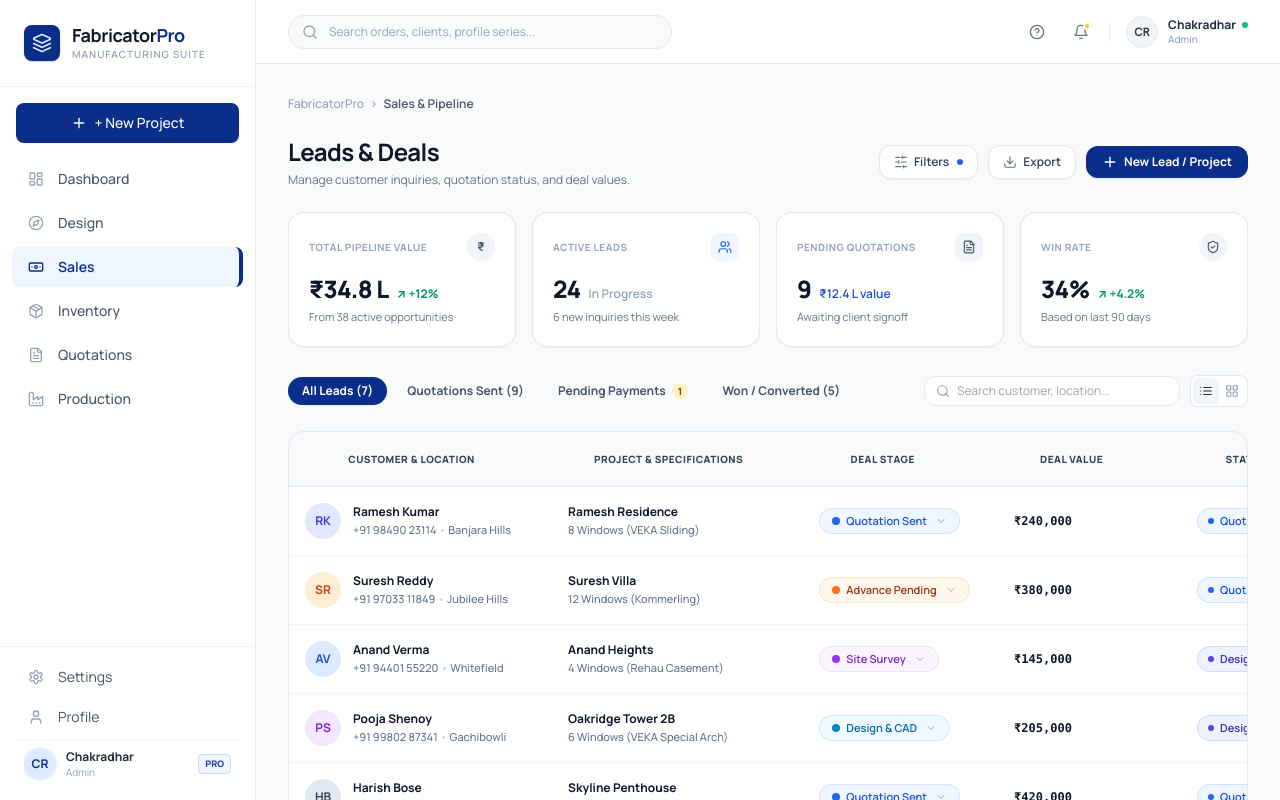
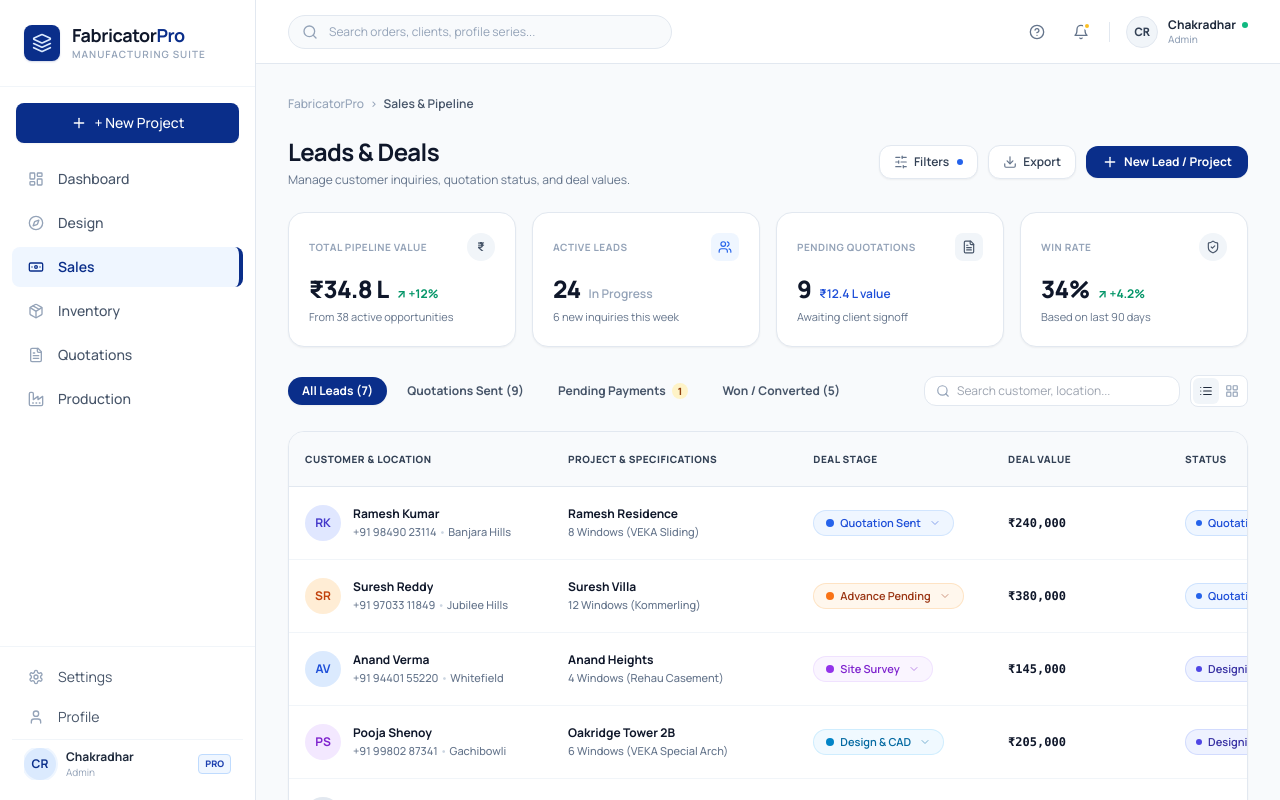
Before and after one commit to samachakri/fabricator-application, a Next.js app: page /sales in a window 1280 px wide. Shown: the top 800 px of the page. Built offline with nearby package versions, Linux system fonts and the light colour scheme.

Commit message:
fix(sales): align column headers straight with cell details

```diff
--- a/app/sales/page.tsx
+++ b/app/sales/page.tsx
@@ -365,7 +365,7 @@ export default function SalesPage() {
     switch (colId) {
       case 'customer':
         return (
-          <td key={colId} className="px-4 py-3">
+          <td key={colId} className="px-4 py-3.5 text-left align-middle">
             <EditableCustomerCell
               name={p.customer.name}
               phone={p.customer.phone}
@@ -389,7 +389,7 @@ export default function SalesPage() {
 
       case 'project':
         return (
-          <td key={colId} className="px-4 py-3">
+          <td key={colId} className="px-4 py-3.5 text-left align-middle">
             <EditableProjectCell
               projectId={p.id}
               name={p.name}
@@ -411,7 +411,7 @@ export default function SalesPage() {
 
       case 'dealStage':
         return (
-          <td key={colId} className="px-4 py-3 whitespace-nowrap">
+          <td key={colId} className="px-4 py-3.5 text-left align-middle whitespace-nowrap">
             <DealStageDropdown
               currentStage={p.dealStage}
               onSelectStage={(newStage) =>
@@ -423,7 +423,7 @@ export default function SalesPage() {
 
       case 'dealValue':
         return (
-          <td key={colId} className="px-4 py-3 whitespace-nowrap">
+          <td key={colId} className="px-4 py-3.5 text-left align-middle whitespace-nowrap">
             <EditablePriceCell
               value={p.estimatedValue}
               onSave={(val) => updateProject(p.id, { estimatedValue: val })}
@@ -433,7 +433,7 @@ export default function SalesPage() {
 
       case 'status':
         return (
-          <td key={colId} className="px-4 py-3 whitespace-nowrap">
+          <td key={colId} className="px-4 py-3.5 text-left align-middle whitespace-nowrap">
             <ProjectStatusDropdown
               currentStatus={p.status || 'Designing'}
               onSelectStatus={(newStatus) =>
@@ -445,7 +445,7 @@ export default function SalesPage() {
 
       case 'owner':
         return (
-          <td key={colId} className="px-4 py-3 whitespace-nowrap">
+          <td key={colId} className="px-4 py-3.5 text-left align-middle whitespace-nowrap">
             <EditableOwnerCell
               ownerName={p.dealOwner?.name || 'Chakri S.'}
               avatar={p.dealOwner?.avatar || 'CS'}
@@ -473,7 +473,7 @@ export default function SalesPage() {
         const customCol = customColumns.find((c) => c.id === colId);
         if (customCol) {
           return (
-            <td key={colId} className="px-4 py-3 whitespace-nowrap">
+            <td key={colId} className="px-4 py-3.5 text-left align-middle whitespace-nowrap">
               <CRMCell
                 column={customCol}
                 value={p.customFields?.[customCol.id]}
@@ -484,7 +484,7 @@ export default function SalesPage() {
             </td>
           );
         }
-        return <td key={colId} className="px-4 py-3"></td>;
+        return <td key={colId} className="px-4 py-3.5 text-left align-middle"></td>;
       }
     }
   };
@@ -761,7 +761,7 @@ export default function SalesPage() {
                   const isDeletable = colId !== 'customer' && colId !== 'project';
 
                   return (
-                    <th key={colId} className="px-4 py-3.5 whitespace-nowrap">
+                    <th key={colId} className="px-4 py-3.5 text-left align-middle whitespace-nowrap">
                       <EditableHeader
                         columnId={colId}
                         title={title}
--- a/components/sales/EditableCell.tsx
+++ b/components/sales/EditableCell.tsx
@@ -59,7 +59,7 @@ export const EditablePriceCell: React.FC<EditablePriceCellProps> = ({
   return (
     <div
       onClick={() => setIsEditing(true)}
-      className="cursor-pointer group flex items-center justify-between gap-1 py-1 px-1.5 -mx-1.5 rounded hover:bg-slate-100 transition-colors"
+      className="cursor-pointer group flex items-center justify-between gap-1.5 py-1 rounded hover:bg-slate-100/70 transition-colors"
       title="Click to edit price"
     >
       <span className="font-mono font-bold text-slate-900 text-xs">
@@ -160,7 +160,7 @@ export const EditableCustomerCell: React.FC<EditableCustomerCellProps> = ({
   return (
     <div
       onClick={() => setIsEditing(true)}
-      className="cursor-pointer group flex items-center gap-3 py-1 px-1 -mx-1 rounded hover:bg-slate-100 transition-colors"
+      className="cursor-pointer group flex items-center gap-3 py-1 rounded hover:bg-slate-100/70 transition-colors"
       title="Click to edit customer details"
     >
       <div
@@ -256,7 +256,7 @@ export const EditableProjectCell: React.FC<EditableProjectCellProps> = ({
   return (
     <div
       onClick={() => setIsEditing(true)}
-      className="cursor-pointer group py-1 px-1.5 -mx-1.5 rounded hover:bg-slate-100 transition-colors"
+      className="cursor-pointer group py-1 rounded hover:bg-slate-100/70 transition-colors"
       title="Click to edit project details"
     >
       <div className="flex items-center justify-between gap-1">
@@ -319,7 +319,7 @@ export const EditableOwnerCell: React.FC<EditableOwnerCellProps> = ({
   return (
     <div
       onClick={() => setIsEditing(true)}
-      className="cursor-pointer group flex items-center justify-between gap-2 py-1 px-1.5 -mx-1.5 rounded hover:bg-slate-100 transition-colors"
+      className="cursor-pointer group flex items-center justify-between gap-2 py-1 rounded hover:bg-slate-100/70 transition-colors"
       title="Click to edit owner"
     >
       <div className="flex items-center gap-2 min-w-0">
--- a/components/sales/EditableHeader.tsx
+++ b/components/sales/EditableHeader.tsx
@@ -63,27 +63,9 @@ export const EditableHeader: React.FC<EditableHeaderProps> = ({
   };
 
   return (
-    <div className="group/header flex items-center justify-between gap-1 py-0.5 select-none">
-      {/* Left Reorder Arrow */}
-      <button
-        type="button"
-        disabled={!canMoveLeft}
-        onClick={(e) => {
-          e.stopPropagation();
-          onMoveLeft();
-        }}
-        className={`p-0.5 rounded transition-colors ${
-          canMoveLeft
-            ? 'text-slate-400 hover:text-[#0A2E8A] hover:bg-blue-50 cursor-pointer opacity-0 group-hover/header:opacity-100'
-            : 'opacity-0 cursor-default'
-        }`}
-        title="Move column left"
-      >
-        <ChevronLeft className="w-3.5 h-3.5" />
-      </button>
-
-      {/* Main Title / Editable Input */}
-      <div className="flex items-center gap-1.5 min-w-0 flex-1 justify-center">
+    <div className="group/header flex items-center justify-between gap-2 py-0.5 select-none w-full min-w-0">
+      {/* Main Title / Editable Input - Flush Left Aligned */}
+      <div className="flex items-center gap-1.5 min-w-0 justify-start">
         {icon && <span className="shrink-0">{icon}</span>}
         {isEditing ? (
           <div className="flex items-center gap-1">
@@ -107,7 +89,7 @@ export const EditableHeader: React.FC<EditableHeaderProps> = ({
         ) : (
           <div
             onDoubleClick={() => setIsEditing(true)}
-            className="flex items-center gap-1 cursor-pointer py-0.5 px-1 rounded hover:bg-slate-200/50 transition-colors truncate"
+            className="flex items-center gap-1 cursor-pointer py-0.5 rounded hover:bg-slate-200/50 transition-colors truncate"
             title="Double-click or click pencil to edit heading"
           >
             <span className="truncate font-extrabold uppercase text-[10px] tracking-wider text-slate-700">
@@ -119,7 +101,7 @@ export const EditableHeader: React.FC<EditableHeaderProps> = ({
                 e.stopPropagation();
                 setIsEditing(true);
               }}
-              className="opacity-0 group-hover/header:opacity-100 p-0.5 text-slate-400 hover:text-[#0A2E8A] transition-opacity"
+              className="opacity-0 group-hover/header:opacity-100 p-0.5 text-slate-400 hover:text-[#0A2E8A] transition-opacity cursor-pointer"
               title="Rename column heading"
             >
               <Edit2 className="w-2.5 h-2.5" />
@@ -128,8 +110,34 @@ export const EditableHeader: React.FC<EditableHeaderProps> = ({
         )}
       </div>
 
-      {/* Right Reorder Arrow & Optional Custom Delete */}
-      <div className="flex items-center gap-0.5 shrink-0">
+      {/* Header Action Controls (Move Left, Move Right, Delete) - Grouped on the right on hover */}
+      <div className="flex items-center gap-0.5 shrink-0 opacity-0 group-hover/header:opacity-100 transition-opacity">
+        {canMoveLeft && (
+          <button
+            type="button"
+            onClick={(e) => {
+              e.stopPropagation();
+              onMoveLeft();
+            }}
+            className="p-0.5 rounded text-slate-400 hover:text-[#0A2E8A] hover:bg-blue-50 transition-colors cursor-pointer"
+            title="Move column left"
+          >
+            <ChevronLeft className="w-3.5 h-3.5" />
+          </button>
+        )}
+        {canMoveRight && (
+          <button
+            type="button"
+            onClick={(e) => {
+              e.stopPropagation();
+              onMoveRight();
+            }}
+            className="p-0.5 rounded text-slate-400 hover:text-[#0A2E8A] hover:bg-blue-50 transition-colors cursor-pointer"
+            title="Move column right"
+          >
+            <ChevronRight className="w-3.5 h-3.5" />
+          </button>
+        )}
         {onDelete && (
           <button
             type="button"
@@ -137,28 +145,12 @@ export const EditableHeader: React.FC<EditableHeaderProps> = ({
               e.stopPropagation();
               onDelete();
             }}
-            className="opacity-0 group-hover/header:opacity-100 p-0.5 text-slate-400 hover:text-rose-600 rounded transition-opacity cursor-pointer"
+            className="p-0.5 text-slate-400 hover:text-rose-600 hover:bg-rose-50 rounded transition-colors cursor-pointer"
             title={`Delete ${title} column`}
           >
             <Trash2 className="w-3 h-3" />
           </button>
         )}
-        <button
-          type="button"
-          disabled={!canMoveRight}
-          onClick={(e) => {
-            e.stopPropagation();
-            onMoveRight();
-          }}
-          className={`p-0.5 rounded transition-colors ${
-            canMoveRight
-              ? 'text-slate-400 hover:text-[#0A2E8A] hover:bg-blue-50 cursor-pointer opacity-0 group-hover/header:opacity-100'
-              : 'opacity-0 cursor-default'
-          }`}
-          title="Move column right"
-        >
-          <ChevronRight className="w-3.5 h-3.5" />
-        </button>
       </div>
     </div>
   );
```
